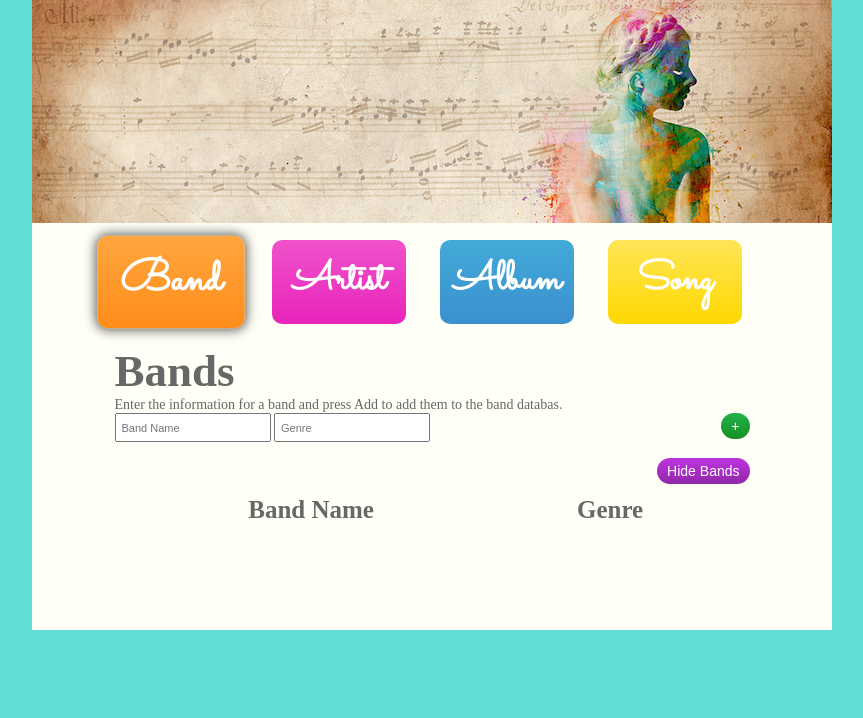
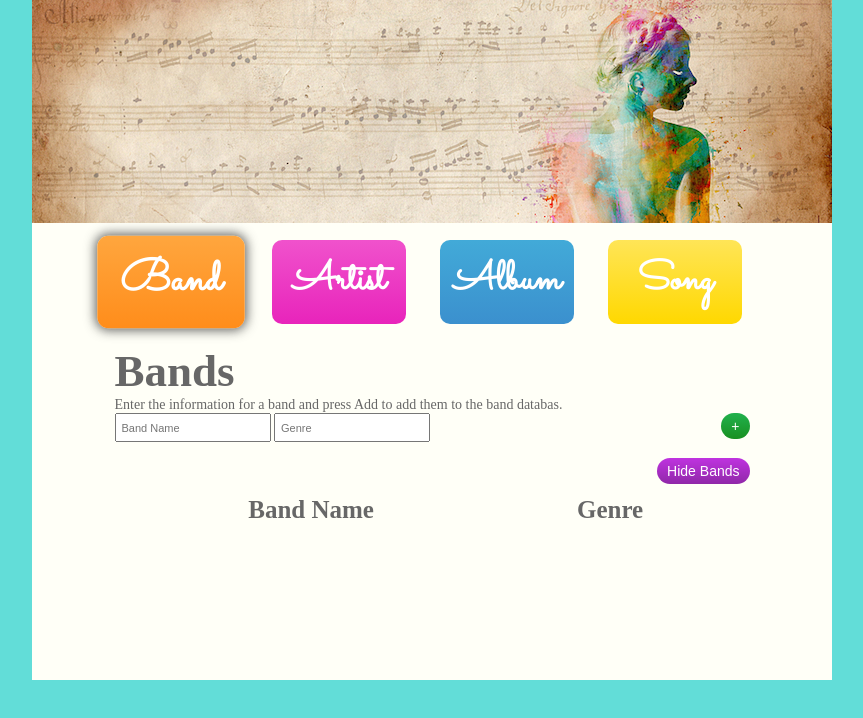
Before and after one commit to rpjensen/music_client, a website: page index.html in a window 1280 px wide. Shown: the whole page, without its empty margins (208-1071 px from the left). Drawn offline with nearby package versions, Linux system fonts and the light colour scheme; no server answers; a web font is replaced by a local one.

Commit message:
Added footer so that long content has some breathing room at the bottom

```diff
--- a/index.html
+++ b/index.html
@@ -131,6 +131,9 @@
                 </div>
             </div>
         </div>
+        <div class="footer">
+
+        </div>
         <script src="http://code.jquery.com/jquery-2.1.1.min.js"></script>
         <script src="https://ajax.googleapis.com/ajax/libs/angularjs/1.3.15/angular.min.js"></script>
         <script src='client.js'></script>
--- a/stylesheet.css
+++ b/stylesheet.css
@@ -30,6 +30,11 @@ body {
 
 .header {
     height: 230px;
+}
+
+.footer {
+    height: 50px;
+
 }
 
 .band, .artist, .album, .song, .event {
```
